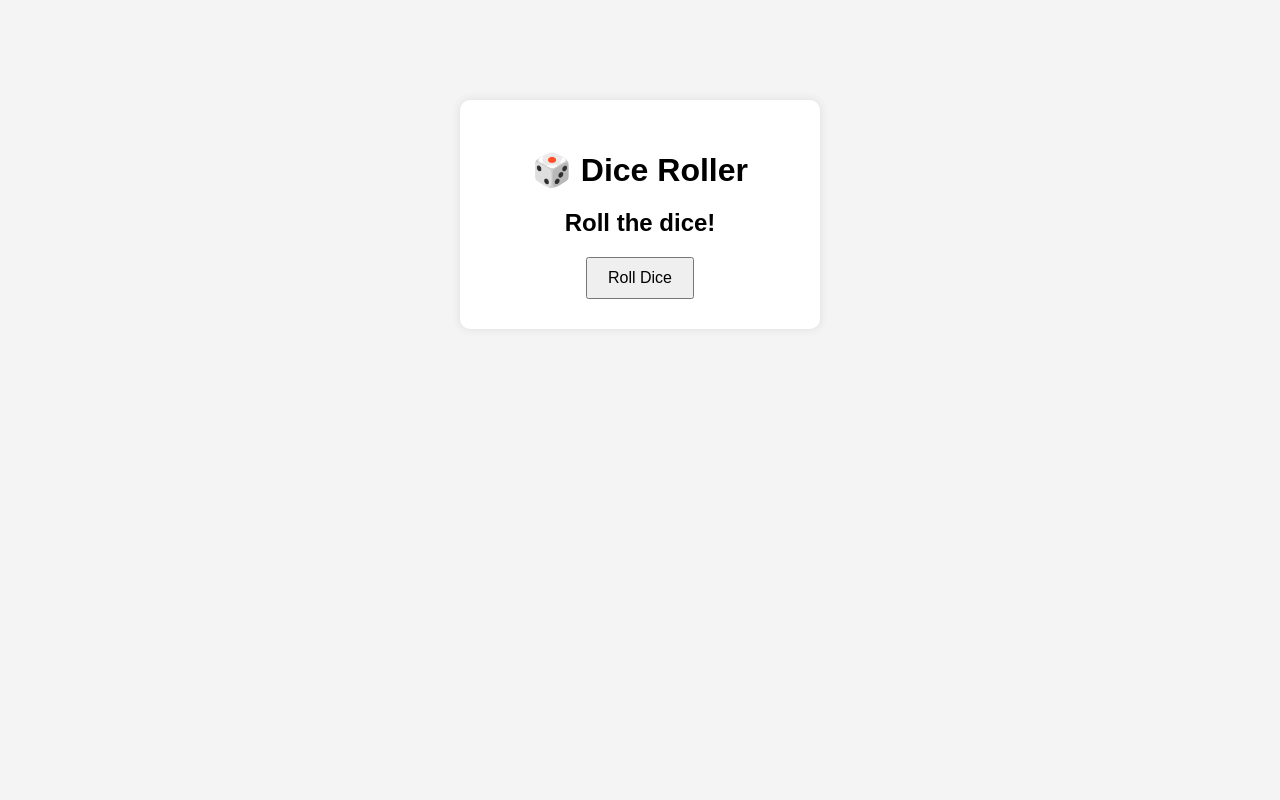
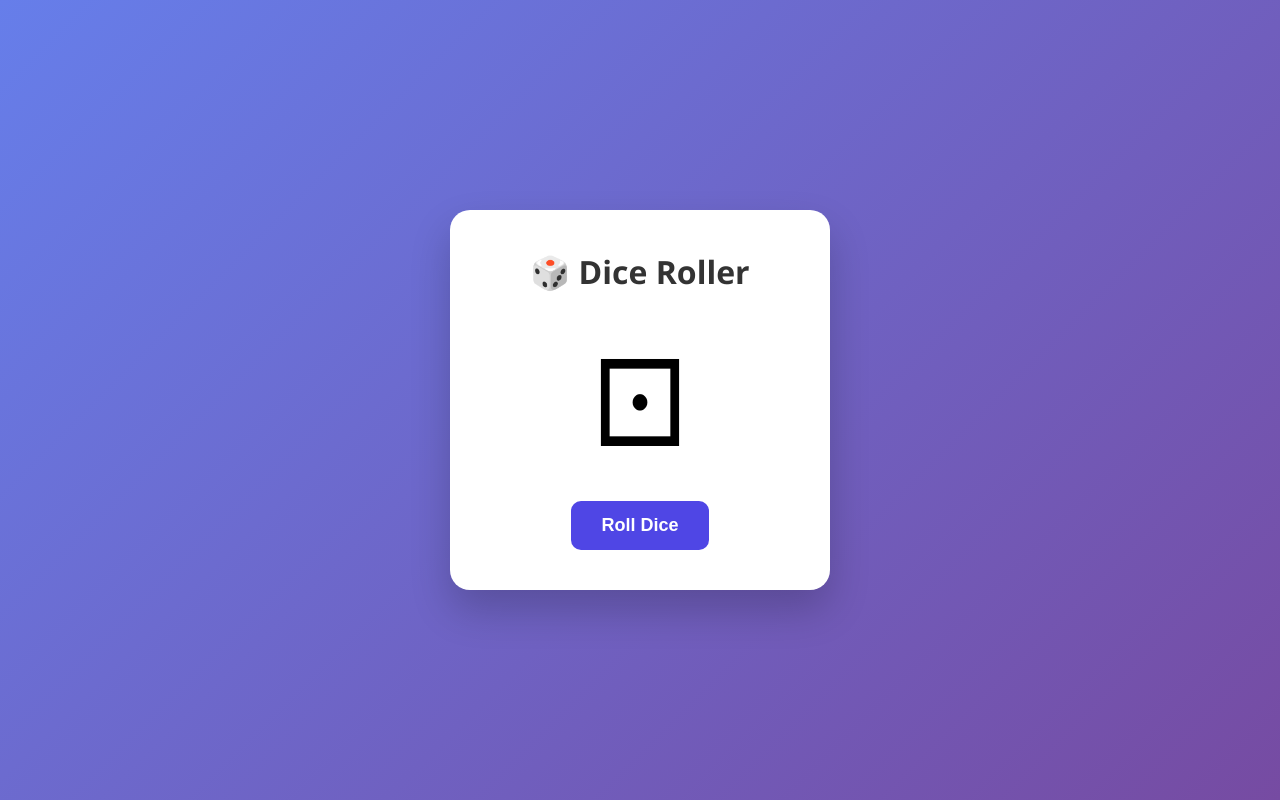
Before and after one commit to ambasthashreya08-commits/dice-roller, a plain HTML site: page index.html in a window 1280 px wide. Drawn offline with Linux system fonts and the light colour scheme.

Commit message:
Enhance UI with animated dice rolling

```diff
--- a/index.html
+++ b/index.html
@@ -10,8 +10,12 @@
 
     <div class="container">
         <h1>🎲 Dice Roller</h1>
-        <h2 id="result">Roll the dice!</h2>
-        <button onclick="rollDice()">Roll Dice</button>
+
+        <div id="result">⚀</div>
+
+        <button onclick="rollDice()">
+            Roll Dice
+        </button>
     </div>
 
     <script src="script.js"></script>
--- a/script.js
+++ b/script.js
@@ -1,6 +1,32 @@
 function rollDice() {
-    const number = Math.floor(Math.random() * 6) + 1;
 
-    document.getElementById("result").innerText =
-        "You rolled: " + number;
+    const diceFaces = ["⚀","⚁","⚂","⚃","⚄","⚅"];
+
+    const result = document.getElementById("result");
+
+    result.classList.add("rolling");
+
+    let count = 0;
+
+    const animation = setInterval(() => {
+
+        result.textContent =
+            diceFaces[Math.floor(Math.random() * 6)];
+
+        count++;
+
+        if(count > 15){
+
+            clearInterval(animation);
+
+            const finalNumber =
+                Math.floor(Math.random() * 6);
+
+            result.textContent =
+                diceFaces[finalNumber];
+
+            result.classList.remove("rolling");
+        }
+
+    },100);
 }
--- a/style.css
+++ b/style.css
@@ -1,29 +1,71 @@
-body {
-    font-family: Arial, sans-serif;
-    text-align: center;
-    margin-top: 100px;
-    background: #f4f4f4;
+*{
+    margin:0;
+    padding:0;
+    box-sizing:border-box;
 }
 
-.container {
-    background: white;
-    width: 300px;
-    margin: auto;
-    padding: 30px;
-    border-radius: 10px;
-    box-shadow: 0 0 10px rgba(0,0,0,0.1);
+body{
+    font-family: 'Segoe UI', Tahoma, Geneva, Verdana, sans-serif;
+    background: linear-gradient(135deg,#667eea,#764ba2);
+    min-height:100vh;
+    display:flex;
+    justify-content:center;
+    align-items:center;
 }
 
-button {
-    padding: 10px 20px;
-    font-size: 16px;
-    cursor: pointer;
+.container{
+    background:white;
+    padding:40px;
+    width:380px;
+    border-radius:20px;
+    text-align:center;
+    box-shadow:0 20px 40px rgba(0,0,0,0.2);
 }
 
-h1 {
-    margin-bottom: 20px;
+h1{
+    color:#333;
+    margin-bottom:25px;
 }
 
-h2 {
-    margin-bottom: 20px;
+#result{
+    font-size:120px;
+    margin:20px 0;
+    transition:transform 0.2s ease;
 }
+
+.rolling{
+    animation:roll 0.1s infinite;
+}
+
+@keyframes roll{
+    0%{
+        transform:rotate(0deg) scale(1);
+    }
+    50%{
+        transform:rotate(20deg) scale(1.15);
+    }
+    100%{
+        transform:rotate(-20deg) scale(1);
+    }
+}
+
+button{
+    background:#4f46e5;
+    color:white;
+    border:none;
+    padding:14px 30px;
+    font-size:18px;
+    border-radius:10px;
+    cursor:pointer;
+    transition:0.3s;
+    font-weight:600;
+}
+
+button:hover{
+    background:#4338ca;
+    transform:translateY(-3px);
+}
+
+button:active{
+    transform:scale(0.95);
+}
```
